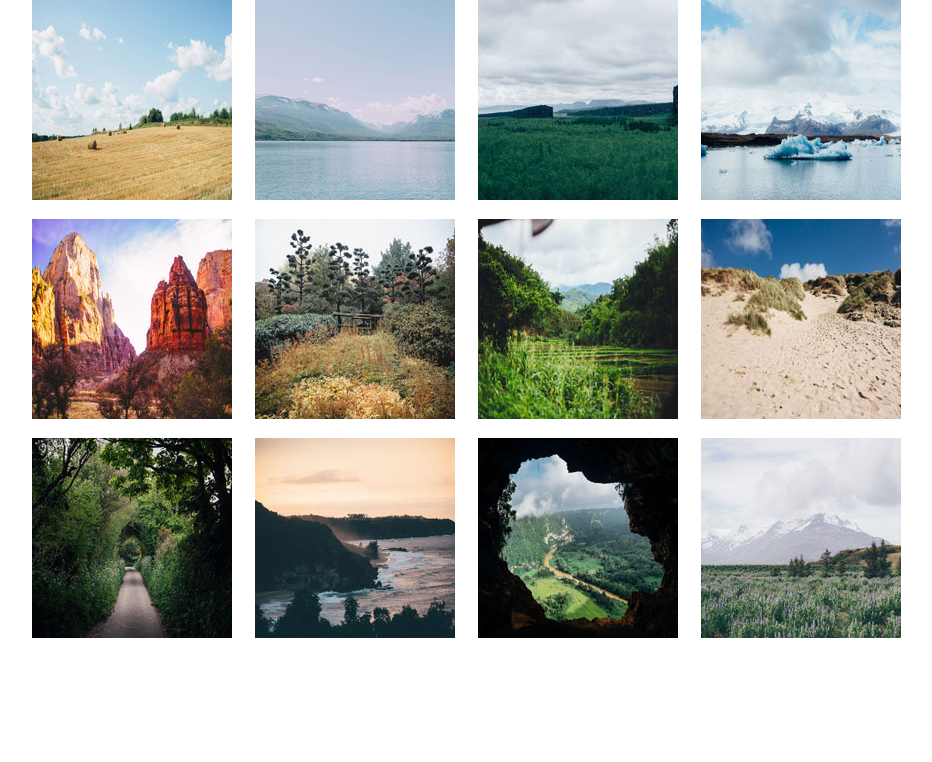
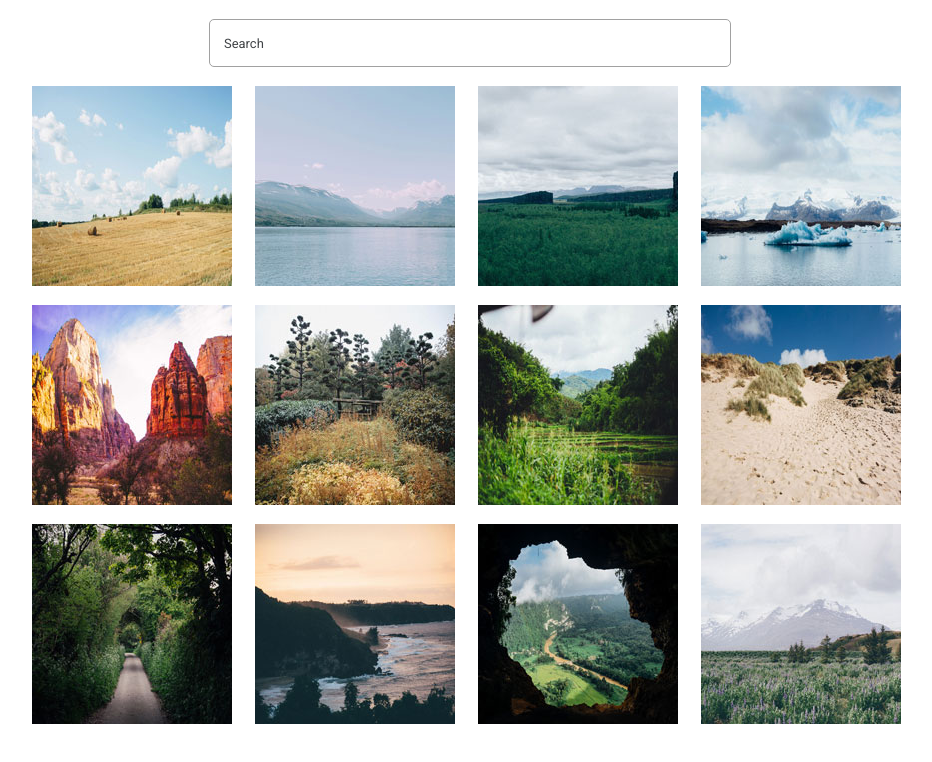
Before and after one commit to Rapidisimo/Project-5-Photo-Gallery, a plain HTML site: page index.html in a window 1280 px wide. Shown: the whole page, without its empty margins (170-1102 px from the left). Drawn offline with Linux system fonts and the light colour scheme.

Commit message:
Search input and CSS additions

```diff
--- a/css/style.css
+++ b/css/style.css
@@ -51,8 +51,15 @@ table {
 
 * {
     box-sizing: border-box;
+    font-family: 'Roboto', sans-serif;
 }
 
+
+nav {
+    max-width: 876px;
+    margin: 1.2em auto;
+    text-align: center;
+}
 
 main {
     margin: 0 auto;
@@ -69,6 +76,20 @@ main {
     gap: 1em;
 }
 
+
+input[type="search"] {
+    padding: 1em;
+    border-radius: 5px;
+    border: solid 1px rgb(161, 161, 161);
+}
+
+input,
+input::placeholder {
+    color: rgb(64, 67, 70);
+    font: .9em "Roboto", sans-serif;
+}
+
+
 /* testing */
 /* a > img:only-child {
     display: block;
--- a/index.html
+++ b/index.html
@@ -7,10 +7,14 @@
     <link rel="stylesheet" href="css/normalize.css">
     <link rel="stylesheet" href="css/style.css">
     <link rel="stylesheet" href="css/baguetteBox.min.css">
+    <link rel="preconnect" href="https://fonts.googleapis.com">
+    <link rel="preconnect" href="https://fonts.gstatic.com" crossorigin>
+    <link href="https://fonts.googleapis.com/css2?family=Roboto:wght@300;400;700&display=swap" rel="stylesheet">
     <title>Photo Gallery</title>
 </head>
 <body>
     <nav>
+        <input type="search" id="site-search" name="picture-search" aria-label="Search through photo gallery" size="60" placeholder="Search">
     </nav>
     <main>
         <div class="gallery gallery-layout">
```
